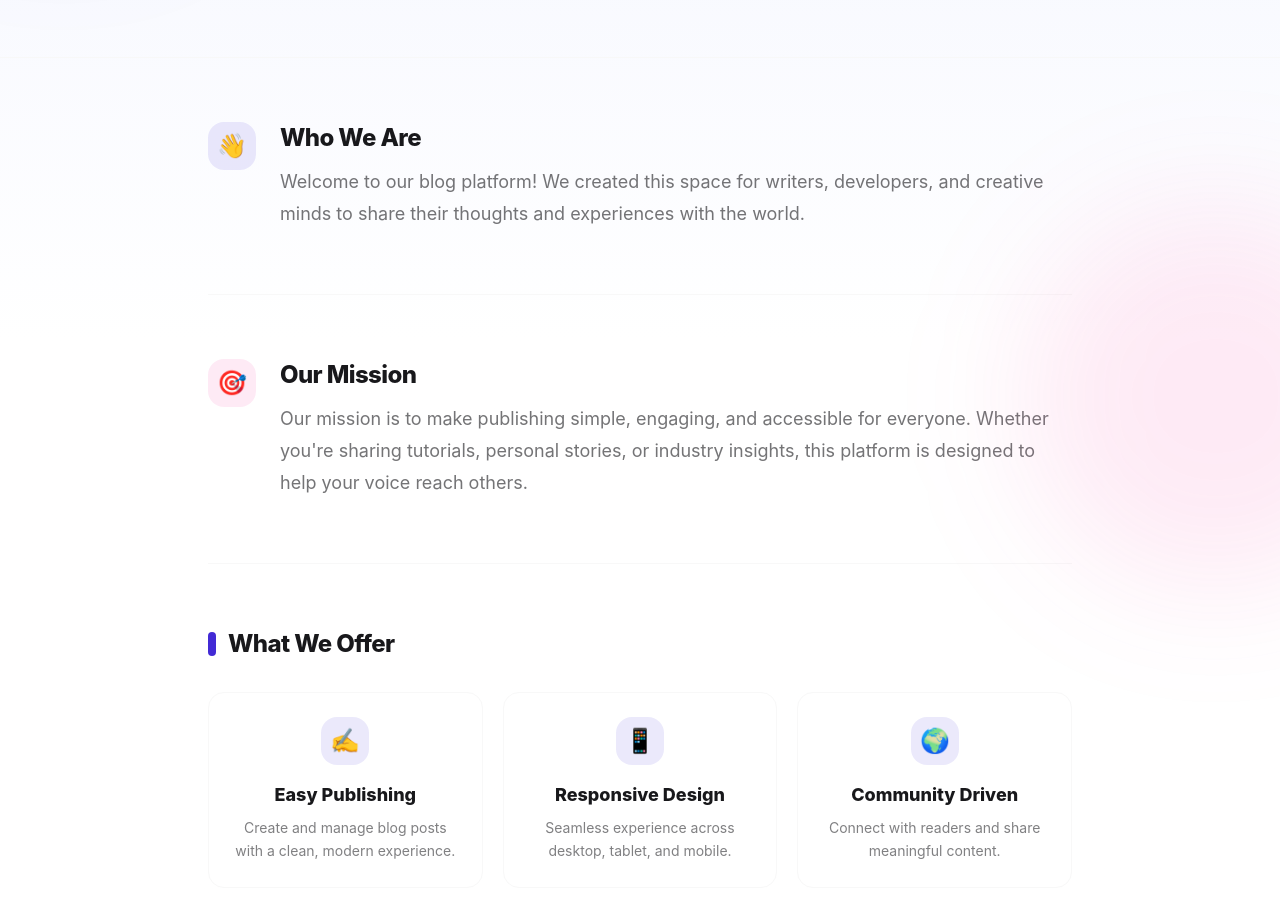
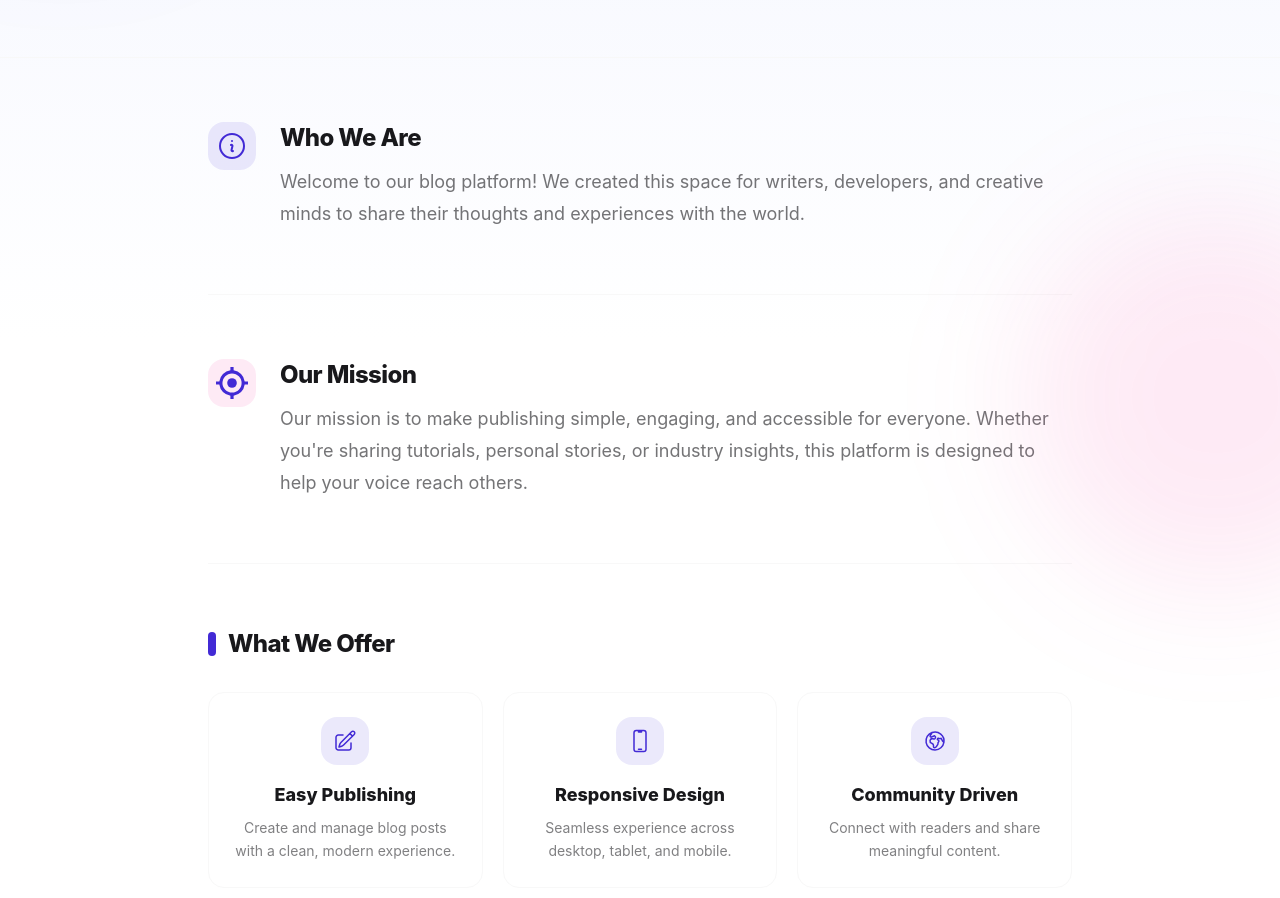
Before and after one commit to Sohailahesham/blog-react, a React (Vite) app: page /about in a window 1280 px wide. Shown: the part 340-1238 px from the top of the page. Built offline with nearby package versions, Linux system fonts and the light colour scheme; no server answers.

Commit message:
edit some icons

```diff
--- a/src/pages/About.jsx
+++ b/src/pages/About.jsx
@@ -1,17 +1,62 @@
 export default function About() {
   const features = [
     {
-      icon: "✍️",
+      icon: (
+        <svg
+          xmlns="http://www.w3.org/2000/svg"
+          fill="none"
+          viewBox="0 0 24 24"
+          strokeWidth={1.5}
+          stroke="#422ad5"
+          className="size-6"
+        >
+          <path
+            strokeLinecap="round"
+            strokeLinejoin="round"
+            d="m16.862 4.487 1.687-1.688a1.875 1.875 0 1 1 2.652 2.652L10.582 16.07a4.5 4.5 0 0 1-1.897 1.13L6 18l.8-2.685a4.5 4.5 0 0 1 1.13-1.897l8.932-8.931Zm0 0L19.5 7.125M18 14v4.75A2.25 2.25 0 0 1 15.75 21H5.25A2.25 2.25 0 0 1 3 18.75V8.25A2.25 2.25 0 0 1 5.25 6H10"
+          />
+        </svg>
+      ),
       title: "Easy Publishing",
       desc: "Create and manage blog posts with a clean, modern experience.",
     },
     {
-      icon: "📱",
+      icon: (
+        <svg
+          xmlns="http://www.w3.org/2000/svg"
+          fill="none"
+          viewBox="0 0 24 24"
+          strokeWidth={1.5}
+          stroke="#422ad5"
+          className="size-6"
+        >
+          <path
+            strokeLinecap="round"
+            strokeLinejoin="round"
+            d="M10.5 1.5H8.25A2.25 2.25 0 0 0 6 3.75v16.5a2.25 2.25 0 0 0 2.25 2.25h7.5A2.25 2.25 0 0 0 18 20.25V3.75a2.25 2.25 0 0 0-2.25-2.25H13.5m-3 0V3h3V1.5m-3 0h3m-3 18.75h3"
+          />
+        </svg>
+      ),
       title: "Responsive Design",
       desc: "Seamless experience across desktop, tablet, and mobile.",
     },
     {
-      icon: "🌍",
+      icon: (
+        <svg
+          xmlns="http://www.w3.org/2000/svg"
+          fill="none"
+          viewBox="0 0 24 24"
+          strokeWidth={1.5}
+          stroke="#422ad5 "
+          className="size-6"
+        >
+          <path
+            strokeLinecap="round"
+            strokeLinejoin="round"
+            d="m20.893 13.393-1.135-1.135a2.252 2.252 0 0 1-.421-.585l-1.08-2.16a.414.414 0 0 0-.663-.107.827.827 0 0 1-.812.21l-1.273-.363a.89.89 0 0 0-.738 1.595l.587.39c.59.395.674 1.23.172 1.732l-.2.2c-.212.212-.33.498-.33.796v.41c0 .409-.11.809-.32 1.158l-1.315 2.191a2.11 2.11 0 0 1-1.81 1.025 1.055 1.055 0 0 1-1.055-1.055v-1.172c0-.92-.56-1.747-1.414-2.089l-.655-.261a2.25 2.25 0 0 1-1.383-2.46l.007-.042a2.25 2.25 0 0 1 .29-.787l.09-.15a2.25 2.25 0 0 1 2.37-1.048l1.178.236a1.125 1.125 0 0 0 1.302-.795l.208-.73a1.125 1.125 0 0 0-.578-1.315l-.665-.332-.091.091a2.25 2.25 0 0 1-1.591.659h-.18c-.249 0-.487.1-.662.274a.931.931 0 0 1-1.458-1.137l1.411-2.353a2.25 2.25 0 0 0 .286-.76m11.928 9.869A9 9 0 0 0 8.965 3.525m11.928 9.868A9 9 0 1 1 8.965 3.525"
+          />
+        </svg>
+      ),
       title: "Community Driven",
       desc: "Connect with readers and share meaningful content.",
     },
@@ -40,7 +85,20 @@ export default function About() {
       <div className="max-w-4xl mx-auto px-4 py-16 space-y-16">
         <section className="flex flex-col md:flex-row gap-6 items-start">
           <div className="shrink-0 w-12 h-12 rounded-2xl bg-primary/10 flex items-center justify-center text-2xl">
-            👋
+            <svg
+              xmlns="http://www.w3.org/2000/svg"
+              fill="none"
+              viewBox="0 0 24 24"
+              strokeWidth={1.5}
+              stroke="#422ad5"
+              className="size-8"
+            >
+              <path
+                strokeLinecap="round"
+                strokeLinejoin="round"
+                d="m11.25 11.25.041-.02a.75.75 0 0 1 1.063.852l-.708 2.836a.75.75 0 0 0 1.063.853l.041-.021M21 12a9 9 0 1 1-18 0 9 9 0 0 1 18 0Zm-9-3.75h.008v.008H12V8.25Z"
+              />
+            </svg>
           </div>
           <div>
             <h2 className="text-2xl font-extrabold mb-3 tracking-tight">
@@ -58,7 +116,19 @@ export default function About() {
 
         <section className="flex flex-col md:flex-row gap-6 items-start">
           <div className="shrink-0 w-12 h-12 rounded-2xl bg-secondary/10 flex items-center justify-center text-2xl">
-            🎯
+            <svg
+              xmlns="http://www.w3.org/2000/svg"
+              width={24}
+              height={24}
+              fill="#422ad5"
+              viewBox={"2 2 20 20"}
+              transform={"scale(-1,1) "}
+              className="size-8"
+            >
+              {/* Boxicons v3.0.8 https://boxicons.com | License  https://docs.boxicons.com/free */}
+              <path d="M12 9a3 3 0 1 0 0 6 3 3 0 1 0 0-6"></path>
+              <path d="M13 4.07V2h-2v2.07A8 8 0 0 0 4.07 11H2v2h2.07A8 8 0 0 0 11 19.93V22h2v-2.07A8 8 0 0 0 19.93 13H22v-2h-2.07A8 8 0 0 0 13 4.07M12 18c-3.31 0-6-2.69-6-6s2.69-6 6-6 6 2.69 6 6-2.69 6-6 6"></path>
+            </svg>
           </div>
           <div>
             <h2 className="text-2xl font-extrabold mb-3 tracking-tight">
--- a/src/pages/Contact.jsx
+++ b/src/pages/Contact.jsx
@@ -1,8 +1,51 @@
 export default function Contact() {
   const contacts = [
-    { icon: "📧", label: "Email", value: "hello@myblog.com" },
-    { icon: "🐦", label: "Twitter", value: "@myblog" },
-    { icon: "💼", label: "LinkedIn", value: "linkedin.com/in/myblog" },
+    {
+      icon: (
+        <svg
+          xmlns="http://www.w3.org/2000/svg"
+          width={24}
+          height={24}
+          fill={"#422ad5"}
+          viewBox={"2 2 20 20"}
+          transform={"scale(-1,1) "}
+        >
+          <path d="M20 4H4c-1.1 0-2 .9-2 2v12c0 1.1.9 2 2 2h16c1.1 0 2-.9 2-2V6c0-1.1-.9-2-2-2m0 2v.51l-8 6.22-8-6.22V6zM4 18V9.04l7.39 5.74c.18.14.4.21.61.21s.43-.07.61-.21L20 9.03v8.96H4Z"></path>
+        </svg>
+      ),
+      label: "Email",
+      value: "hello@myblog.com",
+    },
+    {
+      icon: (
+        <svg
+          xmlns="http://www.w3.org/2000/svg"
+          width={24}
+          height={24}
+          fill={"#03A9F4"}
+          viewBox={"2 2 20 20"}
+        >
+          <path d="M19.633 7.997c.013.175.013.349.013.523 0 5.325-4.053 11.461-11.46 11.461-2.282 0-4.402-.661-6.186-1.809.324.037.636.05.973.05a8.07 8.07 0 0 0 5.001-1.721 4.04 4.04 0 0 1-3.767-2.793c.249.037.499.062.761.062.361 0 .724-.05 1.061-.137a4.03 4.03 0 0 1-3.23-3.953v-.05c.537.299 1.16.486 1.82.511a4.02 4.02 0 0 1-1.796-3.354c0-.748.199-1.434.548-2.032a11.46 11.46 0 0 0 8.306 4.215c-.062-.3-.1-.611-.1-.923a4.026 4.026 0 0 1 4.028-4.028c1.16 0 2.207.486 2.943 1.272a8 8 0 0 0 2.556-.973 4.02 4.02 0 0 1-1.771 2.22 8 8 0 0 0 2.319-.624 8.7 8.7 0 0 1-2.019 2.083"></path>
+        </svg>
+      ),
+      label: "Twitter",
+      value: "@myblog",
+    },
+    {
+      icon: (
+        <svg
+          xmlns="http://www.w3.org/2000/svg"
+          width={24}
+          height={24}
+          fill={"#0077B5"}
+          viewBox={"2 2 20 20"}
+        >
+          <path d="M4.983 2.821a2.188 2.188 0 1 0 0 4.376 2.188 2.188 0 1 0 0-4.376m4.254 6.034v12.139h3.769v-6.003c0-1.584.298-3.118 2.262-3.118 1.937 0 1.961 1.811 1.961 3.218v5.904H21v-6.657c0-3.27-.704-5.783-4.526-5.783-1.835 0-3.065 1.007-3.568 1.96h-.051v-1.66zm-6.142 0H6.87v12.139H3.095z"></path>
+        </svg>
+      ),
+      label: "LinkedIn",
+      value: "linkedin.com/in/myblog",
+    },
   ];
 
   return (
@@ -81,7 +124,7 @@ export default function Contact() {
                 key={label}
                 className="flex flex-col items-center text-center gap-1"
               >
-                <span className="text-xl">{icon}</span>
+                <span className="text-2xl">{icon}</span>
                 <span className="text-xs font-bold text-base-content/40 uppercase tracking-widest">
                   {label}
                 </span>
--- a/src/pages/MyPosts.jsx
+++ b/src/pages/MyPosts.jsx
@@ -67,7 +67,20 @@ export default function MyPosts() {
         {myPosts.length === 0 ? (
           <div className="flex flex-col items-center justify-center py-24 gap-4">
             <div className="w-16 h-16 rounded-2xl bg-base-200 flex items-center justify-center text-3xl">
-              📝
+              <svg
+                xmlns="http://www.w3.org/2000/svg"
+                fill="none"
+                viewBox="2 2 20 20"
+                strokeWidth={1.5}
+                stroke="#422ad5"
+                className="size-7"
+              >
+                <path
+                  strokeLinecap="round"
+                  strokeLinejoin="round"
+                  d="m16.862 4.487 1.687-1.688a1.875 1.875 0 1 1 2.652 2.652L10.582 16.07a4.5 4.5 0 0 1-1.897 1.13L6 18l.8-2.685a4.5 4.5 0 0 1 1.13-1.897l8.932-8.931Zm0 0L19.5 7.125M18 14v4.75A2.25 2.25 0 0 1 15.75 21H5.25A2.25 2.25 0 0 1 3 18.75V8.25A2.25 2.25 0 0 1 5.25 6H10"
+                />
+              </svg>
             </div>
             <h2 className="text-xl font-bold text-base-content/60">
               No posts yet
```
